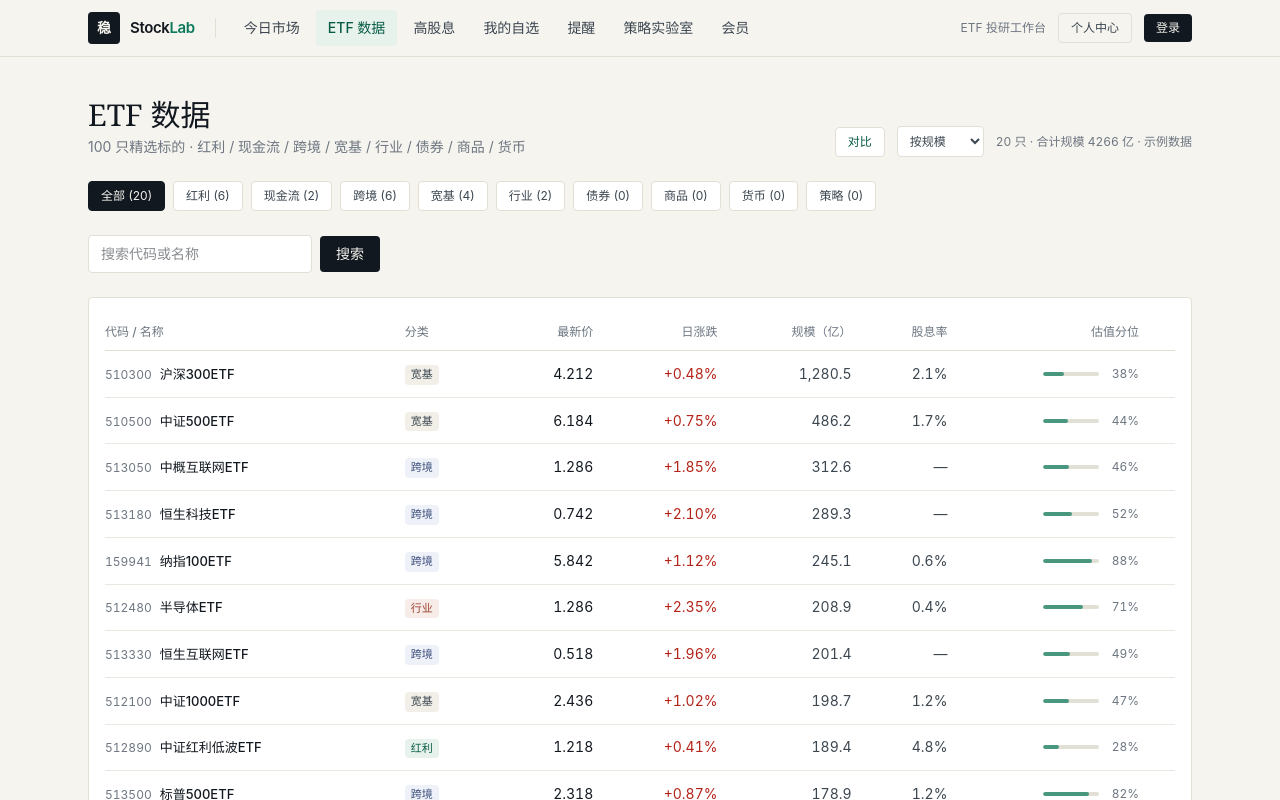
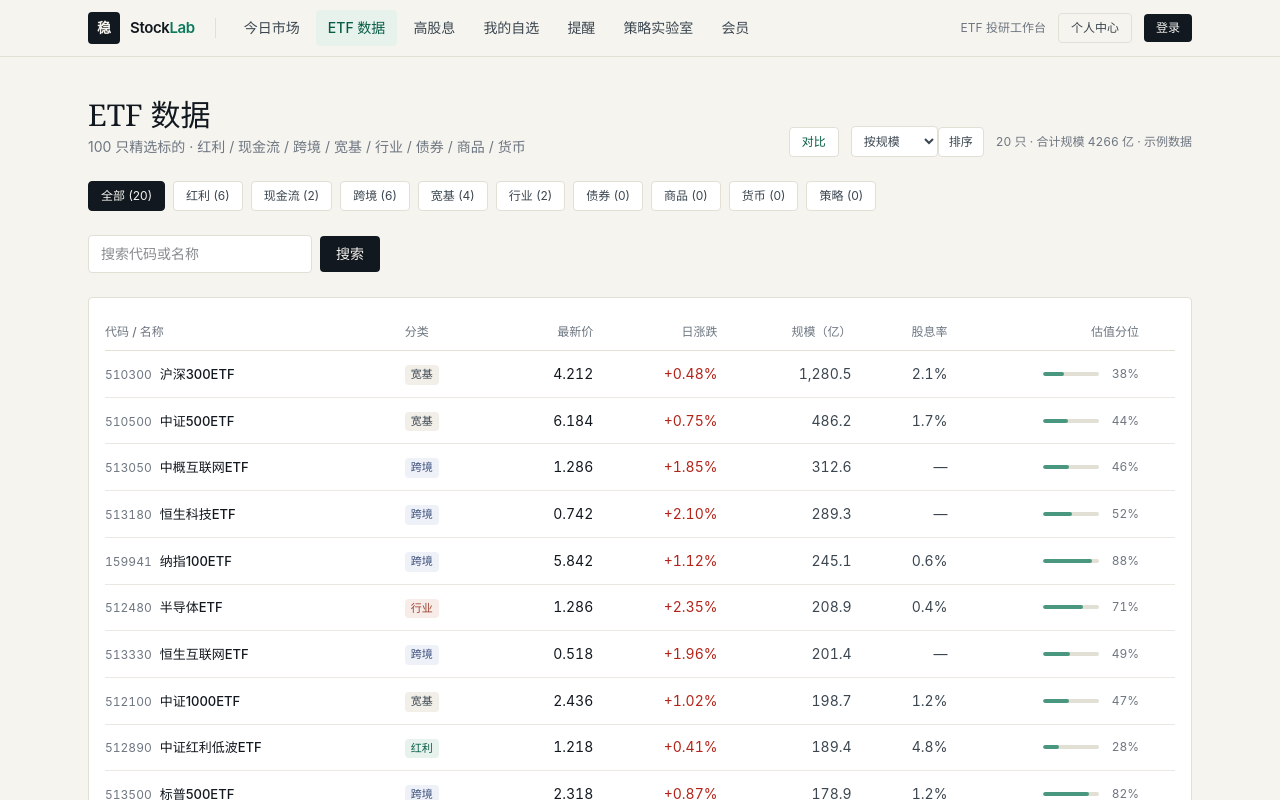
Before and after one commit to iamlay/stock, a Next.js app in the folder apps/web/: page /etf in a window 1280 px wide. Shown: the top 800 px of the page. Built offline with nearby package versions, Linux system fonts and the light colour scheme; no server answers.

Commit message:
fix: remove server-side onChange from ETF sort

```diff
--- a/apps/web/app/(app)/etf/page.tsx
+++ b/apps/web/app/(app)/etf/page.tsx
@@ -80,7 +80,6 @@ export default async function EtfListPage({
             <select
               name="sort"
               defaultValue={sort}
-              onChange={(event) => event.currentTarget.form?.requestSubmit()}
               className="rounded-sm border border-line bg-surface px-2 py-1.5 text-xs text-ink-soft"
             >
               <option value="aum">按规模</option>
@@ -88,6 +87,12 @@ export default async function EtfListPage({
               <option value="yield">按股息率</option>
               <option value="code">按代码</option>
             </select>
+            <button
+              type="submit"
+              className="rounded-sm border border-line bg-surface px-2.5 py-1.5 text-xs text-ink-soft hover:border-ink"
+            >
+              排序
+            </button>
           </form>
           <p className="tnum text-xs text-muted">
             {filtered.length} 只 · 合计规模 {totalAum.toFixed(0)} 亿 ·{" "}
```
